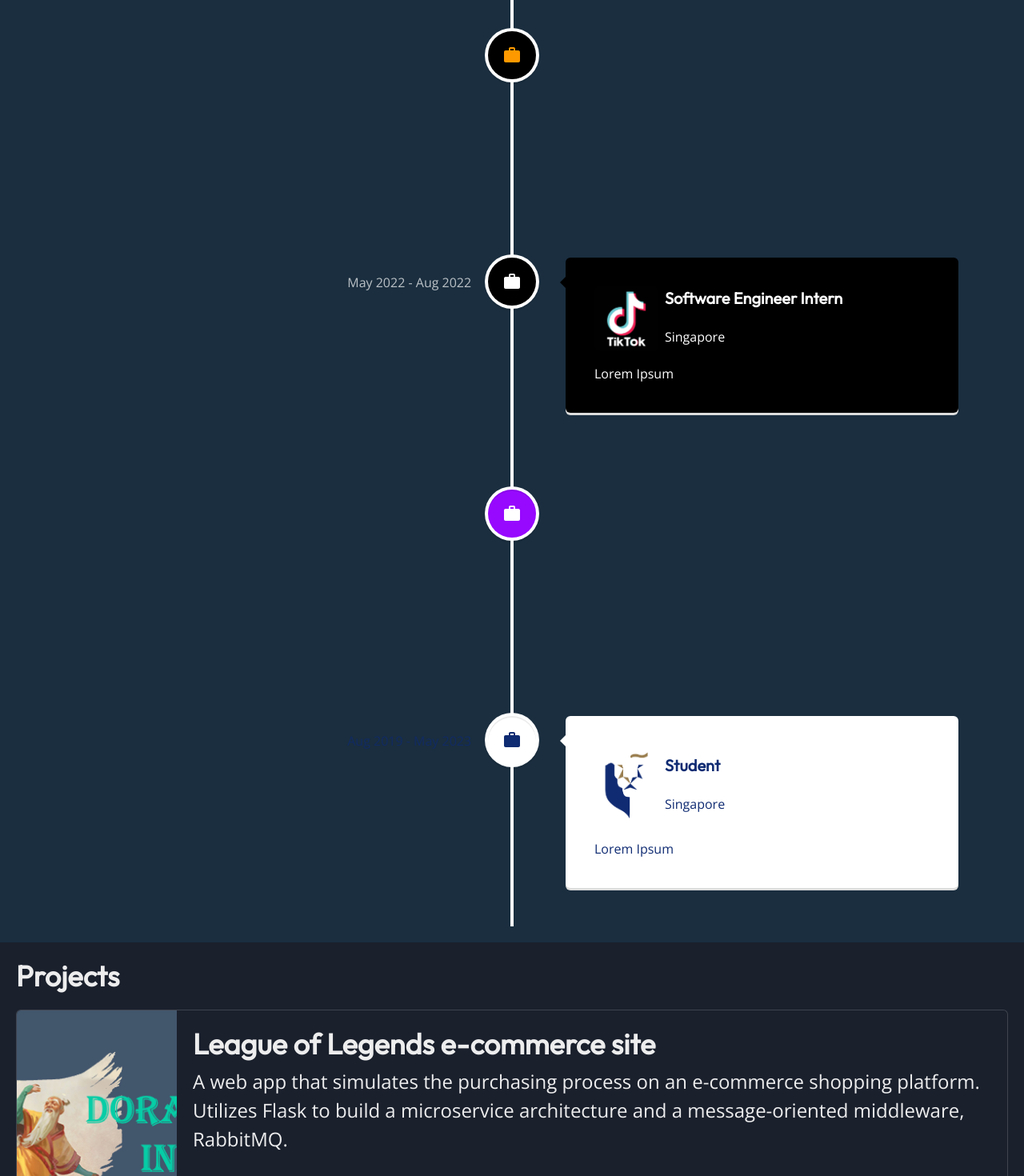
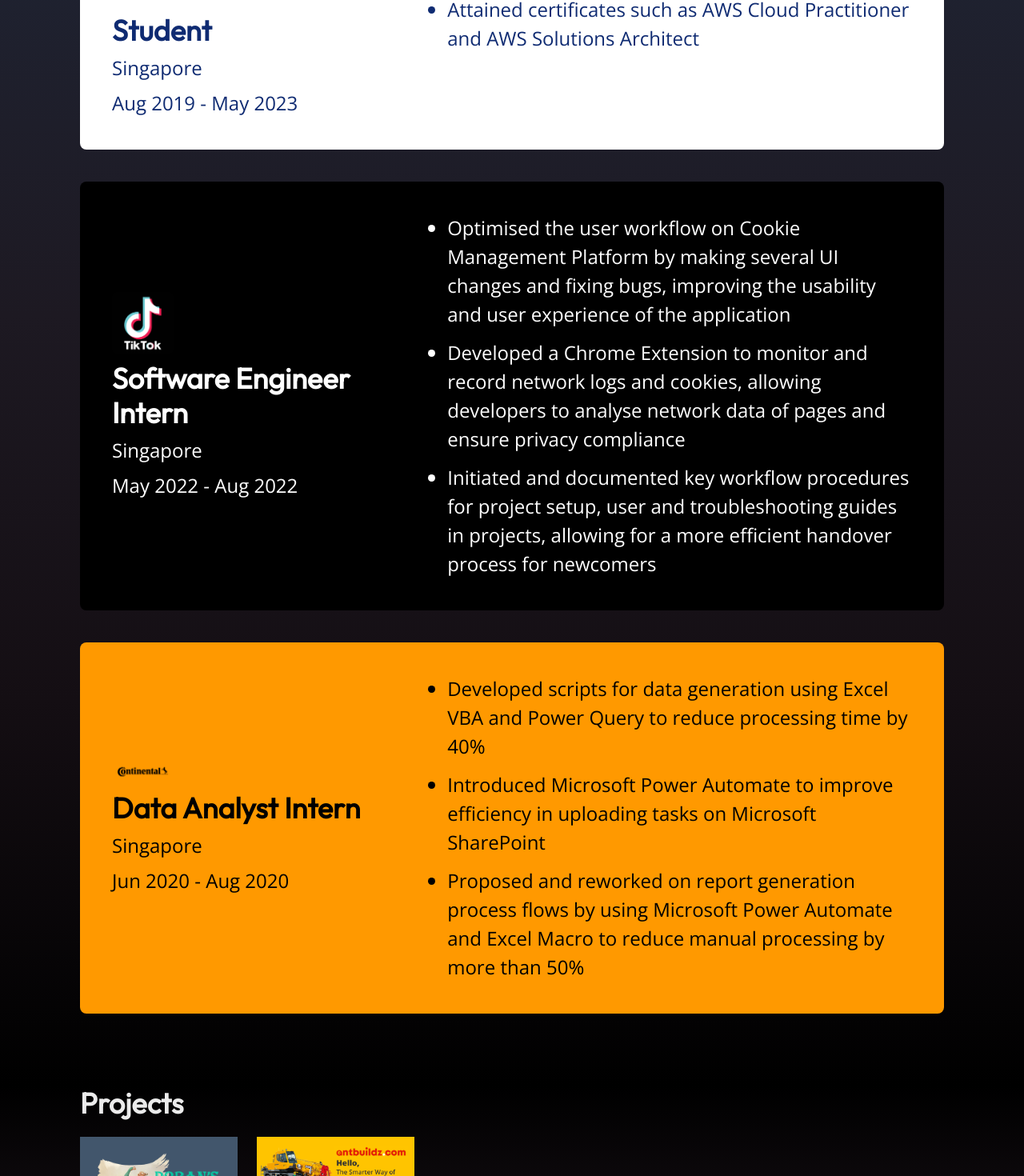
Before and after one commit to jonjonnyjonjon/portfolio-website, a React (Create React App) app: page / in a window 1280 px wide. Shown: the part 1306-2776 px from the top of the page at 80% size. Built offline with nearby package versions, Linux system fonts and the light colour scheme.

Commit message:
reworked the experiences portion, to build projects

```diff
--- a/src/App.js
+++ b/src/App.js
@@ -3,7 +3,6 @@ import Navbar from "./components/Navbar";
 import Intro from "./components/Intro";
 import Experiences from "./components/Experiences";
 import Projects from "./components/Projects";
-import AboutMe from "./components/AboutMe";
 
 // import { useEffect, useState } from "react";
 // import { PacmanLoader } from "react-spinners";
@@ -51,7 +50,6 @@ const App = () => {
 
 			<Navbar />
 			<Intro />
-			<AboutMe />
 			<Experiences />
 			<Projects />
 		</Box>
--- a/src/components/Experiences.js
+++ b/src/components/Experiences.js
@@ -1,37 +1,30 @@
-import { Box, Heading, useColorModeValue } from "@chakra-ui/react";
-import { VerticalTimeline } from "react-vertical-timeline-component";
-import "react-vertical-timeline-component/style.min.css";
-import TimelineElement from "./TimelineElement";
-import TikTokLogo from "../images/TikTok logo.png"
-import ContinentalLogo from "../images/Continental logo.png"
+import {
+	Box,
+	Heading,
+	HStack,
+	Image,
+	ListItem,
+	Text,
+	UnorderedList,
+	useColorModeValue,
+	VStack,
+} from "@chakra-ui/react";
+// import { VerticalTimeline } from "react-vertical-timeline-component";
+// import "react-vertical-timeline-component/style.min.css";
+// import TimelineElement from "./TimelineElement";
+import TikTokLogo from "../images/TikTok logo.png";
+import ContinentalLogo from "../images/Continental logo.png";
 import AccentureLogo from "../images/Accenture logo.png";
 import SMULogo from "../images/SMU logo.png";
+import { motion } from "framer-motion";
 
 const items = [
-	{
-		image: ContinentalLogo,
-		title: "Data Analyst Intern",
-		country: "Singapore",
-		duration: "Jun 2020 - Aug 2020",
-		description: "Lorem",
-		bgColor: "black",
-		accentColor: "#FF9900",
-	},
-	{
-		image: TikTokLogo,
-		title: "Software Engineer Intern",
-		country: "Singapore",
-		duration: "May 2022 - Aug 2022",
-		description: "Lorem Ipsum",
-		bgColor: "black",
-		accentColor: "white",
-	},
 	{
 		image: AccentureLogo,
 		title: "Software Engineer Intern",
 		country: "Singapore",
 		duration: "Jan 2023 - Apr 2023",
-		description: "Lorem Ipsum",
+		description: ["Coming soon!"],
 		bgColor: "#9708FE",
 		accentColor: "white",
 	},
@@ -40,23 +33,110 @@ const items = [
 		title: "Student",
 		country: "Singapore",
 		duration: "Aug 2019 - May 2023",
-		description: "Lorem Ipsum",
+		description: [
+			"Major in Business Analytics and Digital Cloud Solutions",
+			"Attained certificates such as AWS Cloud Practitioner and AWS Solutions Architect",
+		],
 		bgColor: "white",
 		accentColor: "#0F2B72",
 	},
+	{
+		image: TikTokLogo,
+		title: "Software Engineer Intern",
+		country: "Singapore",
+		duration: "May 2022 - Aug 2022",
+		description: [
+			"Optimised the user workflow on Cookie Management Platform by making several UI changes and fixing bugs, improving the usability and user experience of the application",
+			"Developed a Chrome Extension to monitor and record network logs and cookies, allowing developers to analyse network data of pages and ensure privacy compliance",
+			"Initiated and documented key workflow procedures for project setup, user and troubleshooting guides in projects, allowing for a more efficient handover process for newcomers",
+		],
+		bgColor: "black",
+		accentColor: "white",
+	},
+	{
+		image: ContinentalLogo,
+		title: "Data Analyst Intern",
+		country: "Singapore",
+		duration: "Jun 2020 - Aug 2020",
+		description: [
+			"Developed scripts for data generation using Excel VBA and Power Query to reduce processing time by 40%",
+			"Introduced Microsoft Power Automate to improve efficiency in uploading tasks on Microsoft SharePoint",
+			"Proposed and reworked on report generation process flows by using Microsoft Power Automate and Excel Macro to reduce manual processing by more than 50%",
+		],
+		bgColor: "#FF9900",
+		accentColor: "black",
+	},
 ];
 
+const cardVariants = {
+	offscreen: {
+		opacity: 0,
+		x: -50,
+	},
+	onscreen: {
+		opacity: 1,
+		x: 0,
+		transition: {
+			type: "spring",
+			bounce: 0.4,
+			duration: 0.6,
+		},
+	},
+};
+
+function ExpCard({ item }) {
+	return (
+		<Box
+			as={motion.div}
+			bg={item.bgColor}
+			initial="offscreen"
+			whileInView="onscreen"
+			viewport={{ once: true, amount: 0.8 }}
+			variants={cardVariants}
+			mb={10}
+			borderRadius="lg"
+			p={10}
+		>
+			<HStack align="left">
+				<VStack align="left" justify="center" w="40%">
+					<Image src={item.image} alt="" w="20%" />
+					<Heading sx={{ color: `${item.accentColor} !important` }}>
+						{item.title}
+					</Heading>
+					<Text color={item.accentColor}>{item.country}</Text>
+					<Text color={item.accentColor}>{item.duration}</Text>
+				</VStack>
+
+				<UnorderedList spacing={3} color={item.accentColor} w="60%">
+					{item.description.map((item) => (
+						<ListItem>{item}</ListItem>
+					))}
+				</UnorderedList>
+			</HStack>
+		</Box>
+	);
+}
+
 const Experiences = () => {
-	const bg = useColorModeValue("white", "#1A2E3F");
+	const bg = useColorModeValue(
+		"white",
+		"linear-gradient(to bottom, #193041, #1f2332, #1d1922, #140e13, #000000);"
+	);
+	return (
+		<Box h="fit-content" bg={bg} py="50px" px="100px">
+			<Heading mb={5}>Experiences</Heading>
+			{/* <VerticalTimeline h="50vh">
+				{items.map((item) => {
+					return (
+						<TimelineElement key={item.title + item.duration} item={item} />
+					);
+				})}
+			</VerticalTimeline> */}
 
-	return (
-		<Box h="fit-content" bg={bg} p={5}>
-			<Heading>Experiences</Heading>
-			<VerticalTimeline h="50vh">
-				{items.map((item) => {
-					return <TimelineElement key={item.title + item.duration} item={item} />;
-				})}
-			</VerticalTimeline>
+			{items.map((item) => (
+				<ExpCard key={item.name + item.duration} item={item} />
+			))}
+
 		</Box>
 	);
 };
--- a/src/components/Projects.js
+++ b/src/components/Projects.js
@@ -1,33 +1,56 @@
-import { FaPython, FaJava, FaGithub } from "react-icons/fa";
-import { GrMysql } from "react-icons/gr";
-import {
-  SiSpringboot,
-	SiHibernate,
-	SiApachemaven,
-	SiThymeleaf,
-	SiRabbitmq,
-	SiJinja,
-} from "react-icons/si";
+// import { FaPython, FaJava, FaGithub } from "react-icons/fa";
+// import { GrMysql } from "react-icons/gr";
+// import {
+//   SiSpringboot,
+// 	SiHibernate,
+// 	SiApachemaven,
+// 	SiThymeleaf,
+// 	SiRabbitmq,
+// 	SiJinja,
+// } from "react-icons/si";
 import {
   Box,
-	Card,
-	CardBody,
-	CardFooter,
+	// Card,
+	// CardBody,
+	// CardFooter,
+	Grid,
 	Heading,
 	Image,
-	Stack,
-	Text,
+	// Stack,
+	// Text,
+	useColorModeValue,
 } from "@chakra-ui/react";
-import SkillBadge from "./SkillBadge";
+// import SkillBadge from "./SkillBadge";
 import DoransInn from "../images/dorans-inn.png";
 import Antbuildz from "../images/antbuildz.png";
 
 const Projects = () => {
+	const bg = useColorModeValue(
+		"white",
+		"linear-gradient(to top, #193041, #1f2332, #1d1922, #140e13, #000000);"
+	);
+
 	return (
-		<Box h="50vh" p={5}>
+		<Box h="100vh" px="100px" bg={bg}>
 			<Heading mb={5}>Projects</Heading>
 
-			<Card
+			<Grid templateColumns="repeat(5, 1fr)" gap={6}>
+				<Image
+					objectFit="cover"
+					// maxW={{ base: "100%", sm: "200px" }}
+					src={DoransInn}
+					alt="Doran's Inn"
+				/>
+
+				<Image
+					objectFit="cover"
+					// maxW={{ base: "100%", sm: "200px" }}
+					src={Antbuildz}
+					alt="Antbuildz"
+				/>
+			</Grid>
+			<Heading>WIP</Heading>
+			{/* <Card
 				direction={{ base: "column", sm: "row" }}
 				overflow="hidden"
 				variant="outline"
@@ -100,7 +123,7 @@ const Projects = () => {
 						</Stack>
 					</CardFooter>
 				</Stack>
-			</Card>
+			</Card> */}
 		</Box>
 	);
 };
```
Also changed, not shown: src/images/Accenture logo.png.
